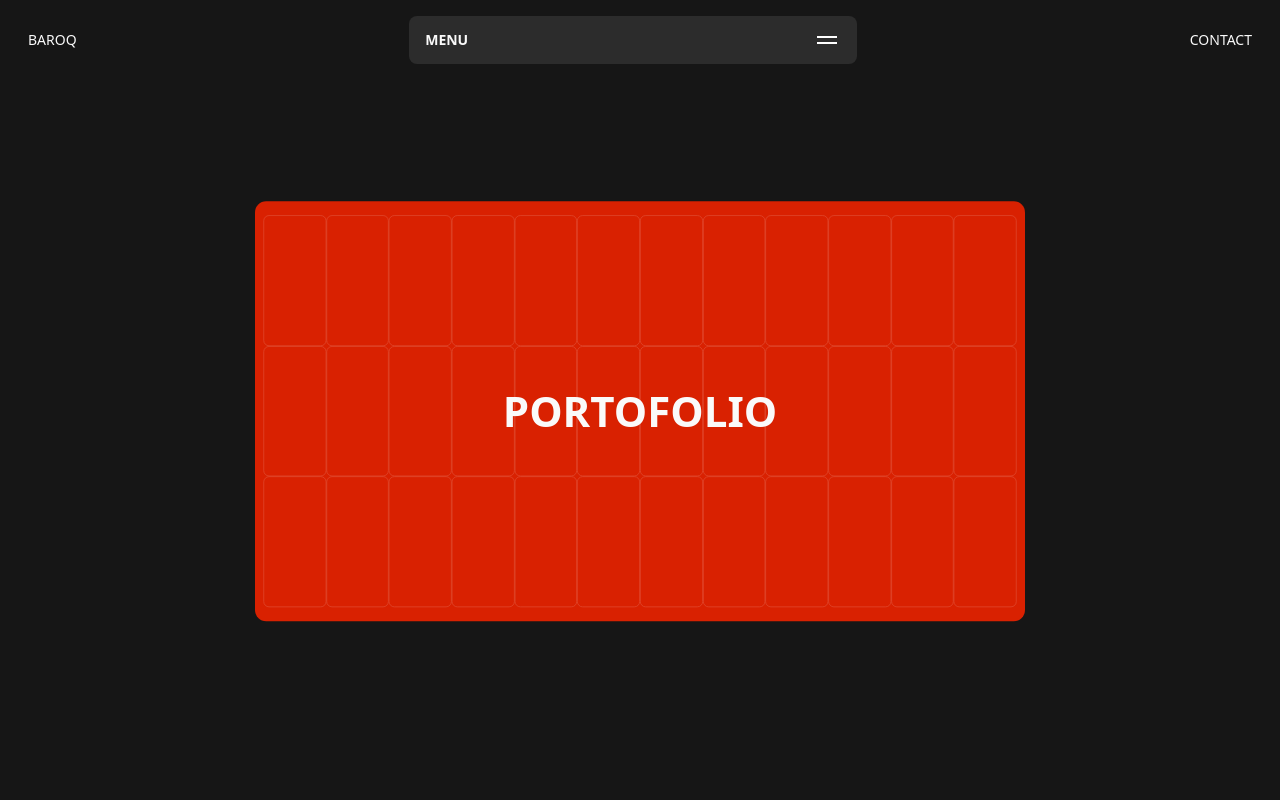
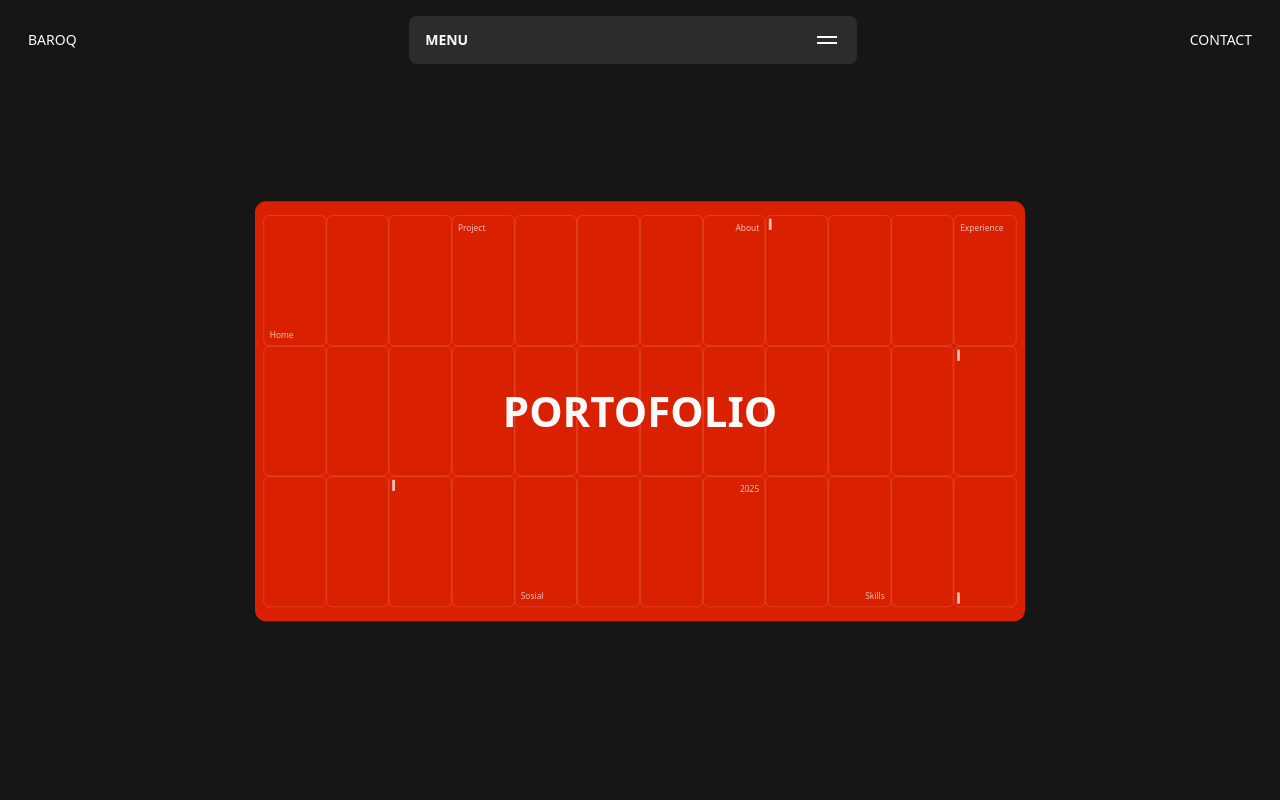
Before and after one commit to qobilbaroq/portofolio, a Next.js app: page / in a window 1280 px wide. Shown: the top 800 px of the page. Built offline with nearby package versions, Linux system fonts and the light colour scheme.

Commit message:
feat: animasi blank

```diff
--- a/components/section/Main.jsx
+++ b/components/section/Main.jsx
@@ -1,21 +1,65 @@
 "use client";
-
-import React, { useRef, useState } from "react";
+import React, { useRef, useState, useEffect } from "react";
 import { motion } from "framer-motion";
 
 export const Main = () => {
   const [activeBoxes, setActiveBoxes] = useState([]);
   const [hoveredBox, setHoveredBox] = useState(null);
+  const [blinkingItems, setBlinkingItems] = useState([]);
   const timeoutRefs = useRef({});
+
+  const boxContents = {
+    0: { text: "Home", pos: "bottom-left" },
+    3: { text: "Project", pos: "top-left" },
+    7: { text: "About", pos: "top-right" },
+    8: { shape: "rectangle", pos: "top-left" },
+    11: { text: "Experience", pos: "top-left" },
+    23: { shape: "rectangle", pos: "top-left" },
+    26: { shape: "rectangle", pos: "top-left" },
+    28: { text: "Sosial", pos: "bottom-left" },
+    31: { text: "2025", pos: "top-right" },
+    33: { text: "Skills", pos: "bottom-right" },
+    35: { shape: "rectangle", pos: "bottom-left" },
+  };
+
+  useEffect(() => {
+    const contentKeys = Object.keys(boxContents);
+    const randomBlink = () => {
+      const count = Math.random() > 0.5 ? 2 : 3;
+      const shuffled = [...contentKeys].sort(() => Math.random() - 0.5);
+      const selected = shuffled.slice(0, count).map(Number);
+      setBlinkingItems(selected);
+
+      setTimeout(() => {
+        setBlinkingItems([]);
+      }, 2000);
+    };
+
+    randomBlink();
+    const interval = setInterval(randomBlink, 5000);
+
+    return () => clearInterval(interval);
+  }, []);
+
+  const getPositionClass = (pos) => {
+    const positions = {
+      "top-left": "top-1 left-1",
+      "top-right": "top-1 right-1",
+      "top-center": "top-1 left-1/2 -translate-x-1/2",
+      center: "top-1/2 left-1/2 -translate-x-1/2 -translate-y-1/2",
+      "bottom-left": "bottom-1 left-1",
+      "bottom-right": "bottom-1 right-1",
+      "bottom-center": "bottom-1 left-1/2 -translate-x-1/2",
+    };
+    return positions[pos] || positions.center;
+  };
 
   const handleMouseEnter = (i) => {
     setHoveredBox(i);
-
     if (timeoutRefs.current[i]) {
       clearTimeout(timeoutRefs.current[i]);
       delete timeoutRefs.current[i];
     }
-
     if (!activeBoxes.includes(i)) {
       setActiveBoxes((prev) => [...prev, i]);
     }
@@ -23,7 +67,6 @@ export const Main = () => {
 
   const handleMouseLeave = (i) => {
     setHoveredBox(null);
-
     timeoutRefs.current[i] = setTimeout(() => {
       setActiveBoxes((prev) => prev.filter((idx) => idx !== i));
       delete timeoutRefs.current[i];
@@ -37,7 +80,8 @@ export const Main = () => {
         {Array.from({ length: 36 }).map((_, i) => {
           const isActive = activeBoxes.includes(i);
           const isHovered = hoveredBox === i;
-
+          const content = boxContents[i];
+          const isBlinking = blinkingItems.includes(i);
           return (
             <motion.div
               key={i}
@@ -52,12 +96,35 @@ export const Main = () => {
                 duration: isHovered ? 0.4 : 0.8,
                 ease: "easeInOut",
               }}
-              className="rounded-lg border"
+              className="rounded-lg border relative overflow-hidden"
               style={{
                 borderColor: "#e04d33",
                 borderWidth: "1px",
               }}
-            />
+            >
+              {content && (
+                <motion.div
+                  className={`absolute ${getPositionClass(content.pos)}`}
+                  animate={{
+                    opacity: isBlinking ? [1, 0, 1, 0, 1, 0, 1] : 1,
+                  }}
+                  transition={{
+                    duration: 1.2,
+                    repeat: 0,
+                    ease: "linear",
+                  }}
+                >
+                  {content.text && (
+                    <span className="text-white/70 text-xs font-medium px-1">
+                      {content.text}
+                    </span>
+                  )}
+                  {content.shape === "rectangle" && (
+                    <div className="w-1 h-4 bg-white/70"></div>
+                  )}
+                </motion.div>
+              )}
+            </motion.div>
           );
         })}
       </div>
```
